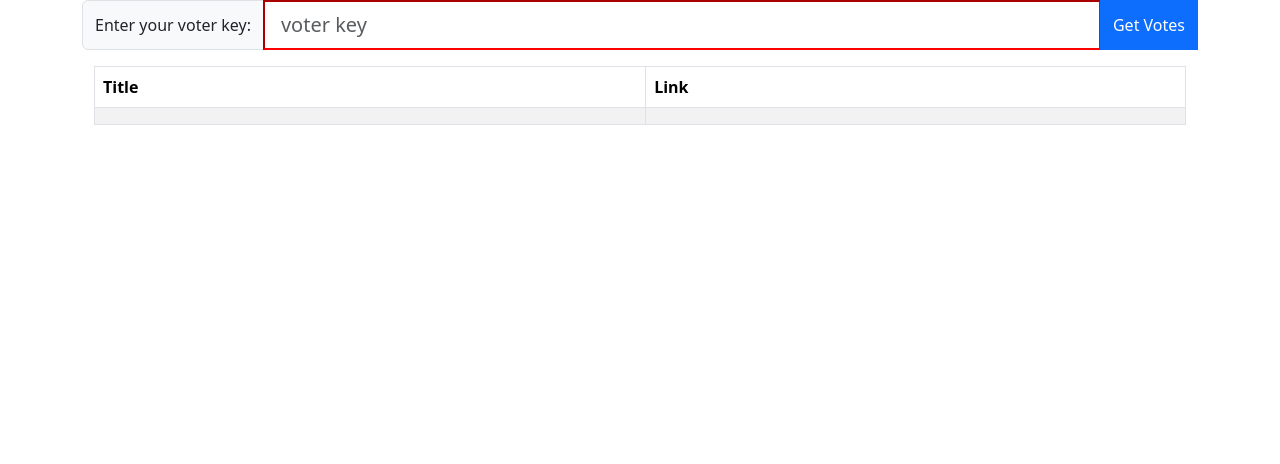
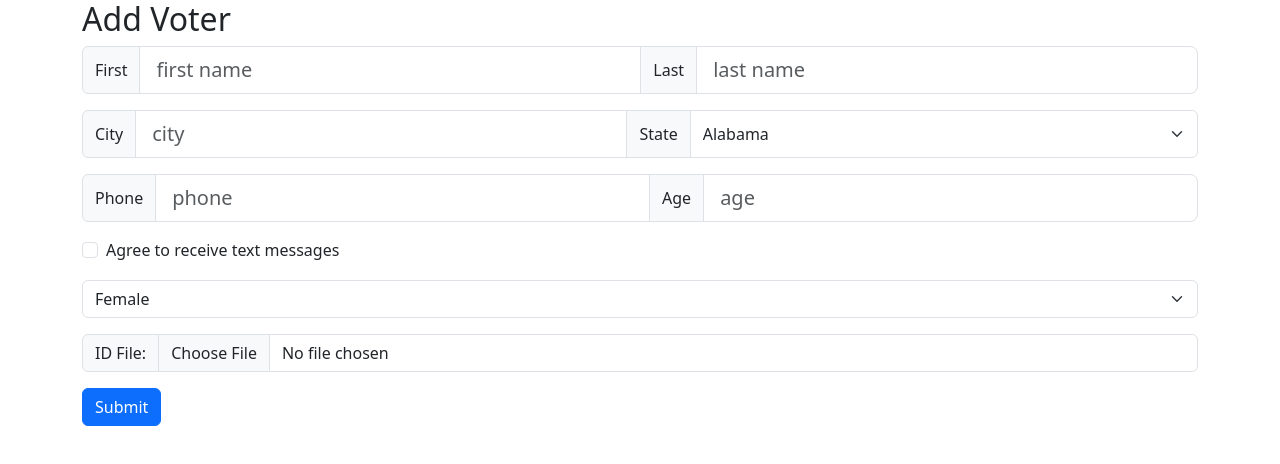
Before and after one commit to bbonnet18/uv-vote, a React (Create React App) app in the folder uv-vote/: page /register in a window 1280 px wide. Shown: the top 464 px of the page. Built offline with nearby package versions, Linux system fonts and the light colour scheme.

Commit message:
added a registration route and working to add the right form with an ID file upload

```diff
--- a/uv-vote/package.json
+++ b/uv-vote/package.json
@@ -39,6 +39,7 @@
     ]
   },
   "devDependencies": {
-    "@babel/plugin-proposal-private-property-in-object": "^7.21.11"
+    "@babel/plugin-proposal-private-property-in-object": "^7.21.11",
+    "react-router-dom": "^6.15.0"
   }
 }
--- a/uv-vote/src/App.js
+++ b/uv-vote/src/App.js
@@ -1,55 +1,47 @@
 import './App.css';
-import axios from "axios";
-import { InputGroup, Form, Col, Row, Card, Button, Container, Image, Spinner } from "react-bootstrap";
-import VoteList from './VoteList';
-import { useState, useEffect } from "react";
+import Home from './Home';
+import Register from './Register';
+import ReactDOM from "react-dom/client";
+import { BrowserRouter, Routes, Route } from "react-router-dom";
 
 
-function App() {
-
-  var [votes,setVotes] = useState([{}]);// to hold votes when we get them from the axios call
-  var [voterKey, setVoterKey] = useState(null);// holds the voter key the user entered
-  const getVotes = async()=>{
-
-    let key = document.getElementById('voterKey').value;
-    console.log('key : ',key);
-    const keyPattern = /[a-z0-9]+-[a-z0-9]+-[a-z0-9]+-[a-z0-9]+-[a-z0-9]+/;
-
-    if(key && keyPattern.test(key)) {
-      console.log('they match')
-      const payload = {
-        voterKey:key
-      }
-      const votes = await axios.post("https://vote.u-vote.us/limeapi/participant-surveys",payload);
-      console.log(votes);
-      if(votes && votes.data){
-        setVotes(votes.data);
-      }else{
-        console.error('no votes returned');
-      }
-    }else{
-      alert('incorrect voter key')
-    }
-
-  }
-
-
+export default function App() {
 
   return (
-    <Container>
-      <Form id="voterForm">
-      <InputGroup className="mb-3">
-        <InputGroup.Text for="voterKey">Enter your voter key:</InputGroup.Text>
-        <Form.Control id="voterKey" name="voterKey" size="lg" type="text" placeholder="voter key"  required />
-        <Button variant='primary' onClick={()=>getVotes()}>Get Votes</Button>
-        <Form.Control.Feedback type="invalid">
-              Invalid voter key, your voter key should look something like... a1b2c3d4-e5f6-g7h8-i9j0-k11l12m13n14
-        </Form.Control.Feedback>
-      </InputGroup>
-      </Form>
-      <VoteList votes={votes}></VoteList>
-    </Container>
+    <BrowserRouter>
+      <Routes>
+        <Route path="/" element={<Home />}>
+          <Route index element={<Home />} />
+        </Route>
+        <Route path="/register" element={<Register />} />
+      </Routes>
+    </BrowserRouter>
+
   );
 }
 
-export default App;
+
+/**
+ *  <Container className='mt-2'>
+      <Form id="voterForm" className='mb-3'>
+       <Form.Group controlId='voterKey' className='mb-3' as={Col} lg={8}>
+        <Form.Label for="voterKey">
+        Enter your voter key:
+        </Form.Label>
+        <Form.Control id="voterKey" name="voterKey" type="text" placeholder="voter key"  required />
+       </Form.Group>
+       <Button variant='primary'  onClick={()=>getVotes()}>Get Votes</Button>
+      </Form>
+      <Row className="justify-content-md-center">
+        <Col lg={12}>
+        {loading ?
+           <Spinner animation="border" role="status">
+           <span className="visually-hidden">Loading...</span>
+         </Spinner> : <VoteList votes={votes}></VoteList>
+      }
+        </Col>
+
+      </Row>
+
+    </Container>
+ */
--- /dev/null
+++ b/uv-vote/src/Home.js
@@ -0,0 +1,68 @@
+import './App.css';
+import { useState } from 'react';
+import axios from "axios";
+import {Form, Col, Row, Button, Container, Spinner } from "react-bootstrap";
+import VoteList from './VoteList';
+
+function Home() {
+
+    const [votes,setVotes] = useState([{}]);// to hold votes when we get them from the axios call
+  const [voterKey, setVoterKey] = useState(null);// holds the voter key the user entered
+  const [loading,setLoading] = useState(false);
+
+  const getVotes = async()=>{
+
+    let key = document.getElementById('voterKey').value;
+    console.log('key : ',key);
+    const keyPattern = /[a-z0-9]+-[a-z0-9]+-[a-z0-9]+-[a-z0-9]+-[a-z0-9]+/;
+
+    if(key && keyPattern.test(key)) {
+      setLoading(true);
+      console.log('they match')
+      const payload = {
+        voterKey:key
+      }
+      const votes = await axios.post("https://vote.u-vote.us/limeapi/participant-surveys",payload);
+      console.log(votes);
+
+      if(votes && votes.data){
+        setVotes(votes.data);
+      }else{
+        console.error('no votes returned');
+      }
+      setLoading(false);
+    }else{
+      alert('incorrect voter key')
+    }
+
+  }
+
+
+
+return(
+<Container className='mt-2'>
+<Form id="voterForm" className='mb-3'>
+ <Form.Group className='mb-3' as={Col} lg={8}>
+  <Form.Label >
+  Enter your voter key:
+  </Form.Label>
+  <Form.Control id="voterKey" name="voterKey" type="text" placeholder="voter key"  required />
+ </Form.Group>
+ <Button variant='primary'  onClick={()=>getVotes()}>Get Votes</Button>
+</Form>
+<Row className="justify-content-md-center">
+  <Col lg={12}>
+  {loading ?
+     <Spinner animation="border" role="status">
+     <span className="visually-hidden">Loading...</span>
+   </Spinner> : <VoteList votes={votes}></VoteList>
+}
+  </Col>
+
+</Row>
+
+</Container>
+)
+}
+
+export default Home;
--- /dev/null
+++ b/uv-vote/src/Register.js
@@ -0,0 +1,159 @@
+import './App.css';
+import axios from 'axios';
+
+
+import { InputGroup, Form, Button, Container, Spinner } from "react-bootstrap";
+import { useState } from 'react';
+
+function Register() {
+
+  const starterVoter = {
+    "lastname": "",
+    "firstname": "",
+    "city": "",
+    "state": "",
+    "phone": ""
+  }
+  const [loading, setLoading] = useState(false);
+  const [currentVoter, setCurrentVoter] = useState(starterVoter)
+  // check fields and attempt to add
+  const register = async () => {
+
+    console.log('currentVoter :', currentVoter);
+    const form = document.getElementById('registerForm');
+    const isValid = form.checkValidity();
+    if (isValid) {
+      form.classList.remove('invalid');
+      var formFields = form.querySelectorAll('.form-control');
+      var genderSelect = form.querySelector('#aGender');
+      var stateSelect = form.querySelector('#aState');
+      var idFile = form.querySelector("#idFile")
+
+      var formData = new FormData();
+      for (let i = 0; i < formFields.length; i++) {
+        if(formFields[i].type !== "file"){
+            console.log('val: ', formFields[i].value);
+            formData.append(formFields[i].name,formFields[i].value);
+        }
+      }
+      formData.append('gender',genderSelect.value);
+      formData.append('state',stateSelect.value);
+      formData.append('idFile',idFile.files[0]);
+
+      setLoading(true)
+      let res = await axios.post("http://localhost:3003/register", formData);
+      form.reset();
+      console.log(res);
+      setLoading(false)
+    } else {
+      form.classList.add('invalid');
+      console.log('not valid')
+    }
+
+  }
+  return (
+    <Container>
+        {loading ? (<Spinner></Spinner>):(
+          <>
+              <h2>Add Voter</h2>
+             <Form id="registerForm">
+               <InputGroup className="mb-3">
+                 <InputGroup.Text id="aFirst">First</InputGroup.Text>
+                 <Form.Control id="firstName" name="firstname" size="lg" type="text" placeholder="first name" defaultValue={currentVoter.firstname} required />
+                 <InputGroup.Text id="aLast" className='form-col'>Last</InputGroup.Text>
+                 <Form.Control id="lastName" name="lastname" size="lg" type="text" placeholder="last name" defaultValue={currentVoter.lastname} required />
+               </InputGroup>
+               <InputGroup className='mb-3'>
+                 <InputGroup.Text id="aCity">City</InputGroup.Text>
+                 <Form.Control id="city" name="city" size="lg" type="text" minLength={2} placeholder="city" defaultValue={currentVoter.city} required />
+                 <InputGroup.Text id="aState-addon1" className='form-col' >State</InputGroup.Text>
+                 {/* <Form.Control id="state" name="state" size="lg" type="text" minLength={2} maxLength={2} placeholder="state" defaultValue={currentVoter.state} required/> */}
+                 <Form.Select aria-label="State" name="state" id="aState" required defaultValue="F">
+                   <option value="AL">Alabama</option>
+                   <option value="AK">Alaska</option>
+                   <option value="AZ">Arizona</option>
+                   <option value="AR">Arkansas</option>
+                   <option value="CA">California</option>
+                   <option value="CO">Colorado</option>
+                   <option value="CT">Connecticut</option>
+                   <option value="DE">Delaware</option>
+                   <option value="DC">District Of Columbia</option>
+                   <option value="FL">Florida</option>
+                   <option value="GA">Georgia</option>
+                   <option value="HI">Hawaii</option>
+                   <option value="ID">Idaho</option>
+                   <option value="IL">Illinois</option>
+                   <option value="IN">Indiana</option>
+                   <option value="IA">Iowa</option>
+                   <option value="KS">Kansas</option>
+                   <option value="KY">Kentucky</option>
+                   <option value="LA">Louisiana</option>
+                   <option value="ME">Maine</option>
+                   <option value="MD">Maryland</option>
+                   <option value="MA">Massachusetts</option>
+                   <option value="MI">Michigan</option>
+                   <option value="MN">Minnesota</option>
+                   <option value="MS">Mississippi</option>
+                   <option value="MO">Missouri</option>
+                   <option value="MT">Montana</option>
+                   <option value="NE">Nebraska</option>
+                   <option value="NV">Nevada</option>
+                   <option value="NH">New Hampshire</option>
+                   <option value="NJ">New Jersey</option>
+                   <option value="NM">New Mexico</option>
+                   <option value="NY">New York</option>
+                   <option value="NC">North Carolina</option>
+                   <option value="ND">North Dakota</option>
+                   <option value="OH">Ohio</option>
+                   <option value="OK">Oklahoma</option>
+                   <option value="OR">Oregon</option>
+                   <option value="PA">Pennsylvania</option>
+                   <option value="RI">Rhode Island</option>
+                   <option value="SC">South Carolina</option>
+                   <option value="SD">South Dakota</option>
+                   <option value="TN">Tennessee</option>
+                   <option value="TX">Texas</option>
+                   <option value="UT">Utah</option>
+                   <option value="VT">Vermont</option>
+                   <option value="VA">Virginia</option>
+                   <option value="WA">Washington</option>
+                   <option value="WV">West Virginia</option>
+                   <option value="WI">Wisconsin</option>
+                   <option value="WY">Wyoming</option>
+                 </Form.Select>
+               </InputGroup>
+               <InputGroup className='mb-3'>
+                 <InputGroup.Text id="aPhone" >Phone</InputGroup.Text>
+                 <Form.Control id="phone" name="phone" size="lg" type="tel" placeholder="phone" defaultValue={currentVoter.phone} required />
+                 <InputGroup.Text id="aAge" className='form-col' >Age</InputGroup.Text>
+                 <Form.Control id="age" name="age" size="lg" type="number" placeholder="age" defaultValue={currentVoter.state} required />
+               </InputGroup>
+               <InputGroup className='mb-3'>
+                 <Form.Check // prettier-ignore
+                   type={'checkbox'}
+                   id={'opt-in'}
+                   label={'Agree to receive text messages'} required
+                 />
+               </InputGroup>
+               <InputGroup className='mb-3'>
+                 <Form.Select aria-label="Gender" name="gender" id="aGender" required defaultValue="F">
+                   <option value="F">Female</option>
+                   <option value="M">Male</option>
+                   <option value="U">Unknown</option>
+                 </Form.Select>
+               </InputGroup>
+               <InputGroup  className='mb-3'>
+                <InputGroup.Text id="aFile" >ID File:</InputGroup.Text>
+                <Form.Control type="file" id="idFile" required/>
+               </InputGroup>
+               <Button variant='primary' onClick={() => register()}>Submit</Button>
+             </Form>
+          </>
+
+        )}
+
+    </Container>
+  );
+}
+
+export default Register;
```
Also changed, not shown: 1 other file (tests, documents, lock files or other folders).
